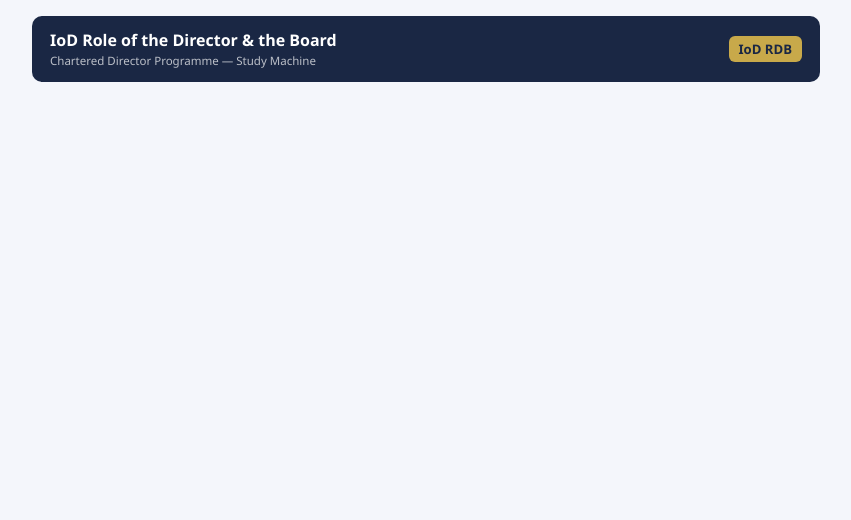
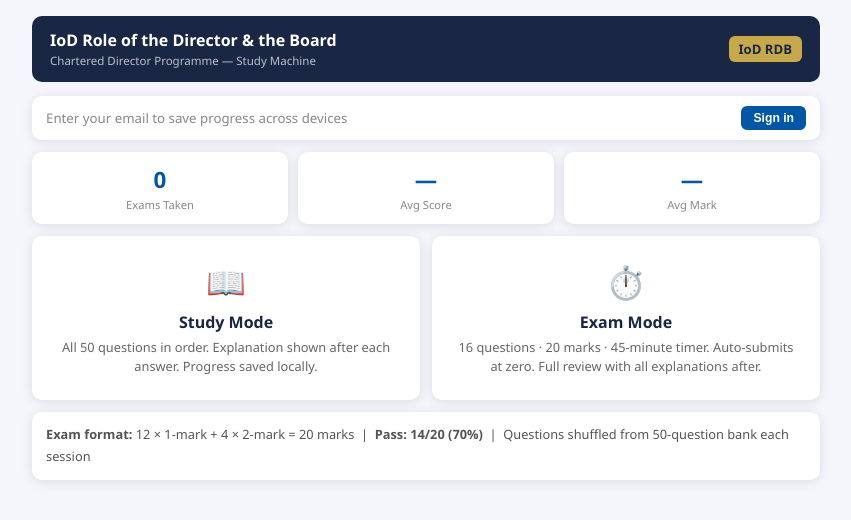
Before and after one commit to Anaskba/IoD_RDB, a website: page index.html in a window 1280 px wide. Shown: the whole page, without its empty margins (214-1065 px from the left). Drawn offline with Linux system fonts and the light colour scheme.

Commit message:
Fix: replace leftover currentUser with currentEmail in renderHome

```diff
--- a/index.html
+++ b/index.html
@@ -163,7 +163,7 @@
       +'<span style="flex:1;color:#888">Enter your email to save progress across devices</span>'
       +'<button class="btn btn-primary" style="font-size:.76rem;padding:5px 12px" onclick="signIn()">Sign in</button></div>';
   }
-  scr().innerHTML=authBar+'<div class="stats-row"><div class="stat-box"><div class="val">'+ST.stats.n+'</div><div class="lbl">Exams Taken</div></div><div class="stat-box"><div class="val">'+(ST.stats.n>0?avg+'/20':'—')+'</div><div class="lbl">Avg Score</div></div><div class="stat-box"><div class="val">'+(ST.stats.n>0?pct+'%':'—')+'</div><div class="lbl">Avg Mark</div></div></div><div class="home-grid"><div class="mode-card" onclick="startStudy()"><div class="icon">📖</div><h2>Study Mode</h2><p>All 50 questions in order. Explanation shown after each answer. Progress saved'+(currentUser?' to your account':' locally')+'.</p></div><div class="mode-card" onclick="startExam()"><div class="icon">⏱️</div><h2>Exam Mode</h2><p>16 questions · 20 marks · 45-minute timer. Auto-submits at zero. Full review with all explanations after.</p></div></div><div class="info-box"><strong>Exam format:</strong> 12 × 1-mark + 4 × 2-mark = 20 marks &nbsp;|&nbsp; <strong>Pass: 14/20 (70%)</strong> &nbsp;|&nbsp; Questions shuffled from 50-question bank each session</div>';
+  scr().innerHTML=authBar+'<div class="stats-row"><div class="stat-box"><div class="val">'+ST.stats.n+'</div><div class="lbl">Exams Taken</div></div><div class="stat-box"><div class="val">'+(ST.stats.n>0?avg+'/20':'—')+'</div><div class="lbl">Avg Score</div></div><div class="stat-box"><div class="val">'+(ST.stats.n>0?pct+'%':'—')+'</div><div class="lbl">Avg Mark</div></div></div><div class="home-grid"><div class="mode-card" onclick="startStudy()"><div class="icon">📖</div><h2>Study Mode</h2><p>All 50 questions in order. Explanation shown after each answer. Progress saved'+(currentEmail?' to your account':' locally')+'.</p></div><div class="mode-card" onclick="startExam()"><div class="icon">⏱️</div><h2>Exam Mode</h2><p>16 questions · 20 marks · 45-minute timer. Auto-submits at zero. Full review with all explanations after.</p></div></div><div class="info-box"><strong>Exam format:</strong> 12 × 1-mark + 4 × 2-mark = 20 marks &nbsp;|&nbsp; <strong>Pass: 14/20 (70%)</strong> &nbsp;|&nbsp; Questions shuffled from 50-question bank each session</div>';
 }
 
 function qCardHTML(qs,idx,study){
```
